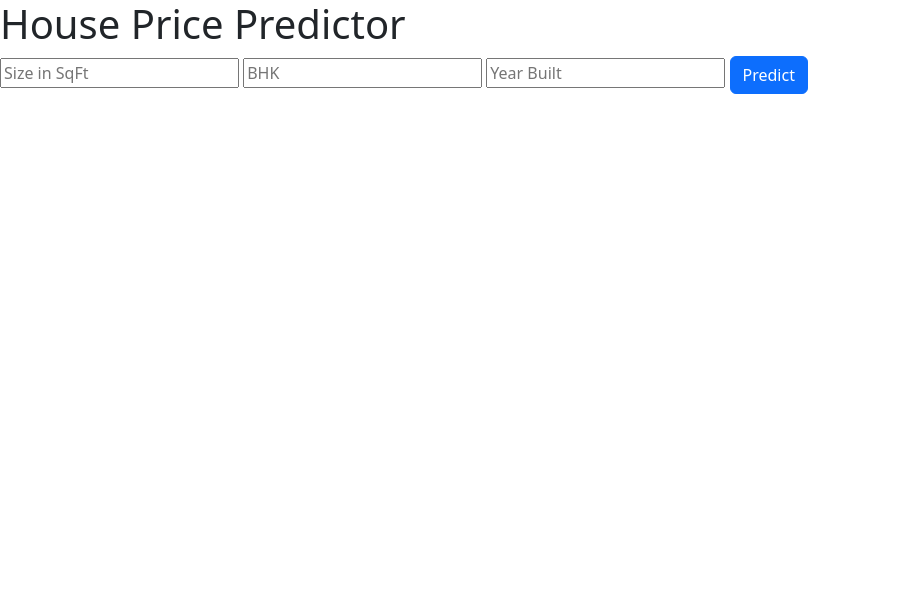
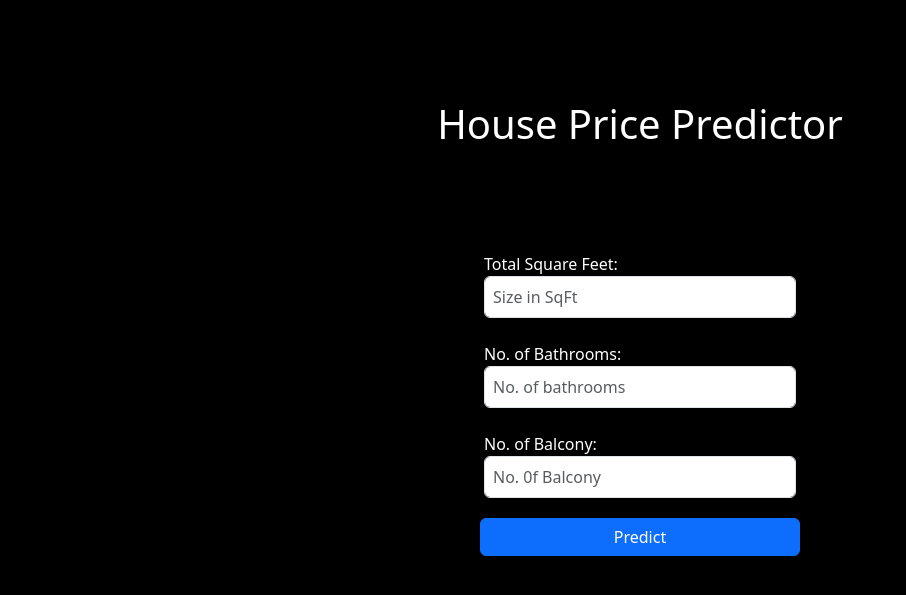
Before and after one commit to zayan-netizen/house-price-prediction, a Flask app: page / in a window 1280 px wide. Shown: the top 595 px of the page, without its empty margins (0-906 px from the left). Run offline with Flask 3, Linux system fonts and the light colour scheme; parts of the project's set-up code (start-up, migrations or seed data) failed here and were passed over.

Commit message:
Update readme, index.html

```diff
--- a/app.py
+++ b/app.py
@@ -13,12 +13,12 @@ def predict():
     print(request.form)
 
     sqft = request.form["SqFt"]
-    bhk = request.form["BHK"]
-    year = request.form["Year"]
+    bathroom = request.form["Bathroom"]
+    balcony = request.form["Balcony"]
 
-    prediction = predict_price(sqft, bhk, year)
+    prediction = predict_price(sqft, bathroom, balcony)
 
-    return render_template("index.html", prediction=prediction)
+    return render_template("index.html", prediction=prediction, sqft=sqft, bathroom=bathroom, balcony=balcony)
 
 if __name__ == "__main__":
     app.run(debug = True)
--- a/models/model.json
+++ b/models/model.json
@@ -14,5 +14,7 @@
         1172.4395935531477,
         1.2237897240330615,
         0.8167016286272276
-    ]
+    ],
+    "y_mean": 105.95107309179888,
+    "y_std": 131.8028510440235
 }
--- a/src/predict.py
+++ b/src/predict.py
@@ -1,7 +1,7 @@
 import json
 import numpy as np
 
-with open("../models/model.json", "r") as f:
+with open("models/model.json", "r") as f:
 
     model_data = json.load(f)
 
--- a/templates/index.html
+++ b/templates/index.html
@@ -5,35 +5,47 @@
         <link href="https://cdn.jsdelivr.net/npm/bootstrap@5.3.8/dist/css/bootstrap.min.css" rel="stylesheet" integrity="sha384-sRIl4kxILFvY47J16cr9ZwB07vP4J8+LH7qKQnuqkuIAvNWLzeN8tE5YBujZqJLB" crossorigin="anonymous">
     </head>
 
-    <body>
+    <body class="bg-black text-white">
 
-        <h1>House Price Predictor</h1>
+        <h1 class="text-center" style="margin-bottom: 100px; margin-top: 100px;">House Price Predictor</h1>
+        <div class="d-flex justify-content-center">
+        <form action="/predict" method="POST" class="d-flex flex-column gap-3 w-25">
 
-        <form action="/predict" method="POST">
-
+            <label class="m-1">Total Square Feet:
             <input
                 type="number"
                 name="SqFt"
-                placeholder="Size in SqFt">
+                placeholder="Size in SqFt"
+                class="p-2 rounded form-control"
+                value="{{ sqft or '' }}">
+            </label>
 
+            <label class="m-1">No. of Bathrooms:
+                <input
+                type="number"
+                name="Bathroom"
+                placeholder="No. of bathrooms"
+                class="p-2 rounded form-control"
+                value="{{ bathroom or ''}}">
+            </label>
+
+            <label class="m-1">No. of Balcony:
             <input
                 type="number"
-                name="BHK"
-                placeholder="BHK">
+                name="Balcony"
+                placeholder="No. 0f Balcony"
+                class="p-2 rounded form-control"
+                value="{{ balcony or ''}}">
+            </label>
 
-            <input
-                type="number"
-                name="Year"
-                placeholder="Year Built">
-
-            <button type="submit" class="btn btn-primary">
+            <button type="submit" class="btn btn-primary rounded">
                 Predict
             </button>
 
         </form>
-
+        </div>
         {% if prediction %}
-            <h2>
+            <h2 class="text-center mt-5 mb-5 text-info">
                 Predicted Price: ₹ {{ prediction }} Lakhs
             </h2>
         {% endif %}
```
Also changed, not shown: README.md, static/images/v-1,1.png (added), static/images/v-1,2.png (added), static/images/v-1,3.png (added), static/images/v-1,4.png (added).
